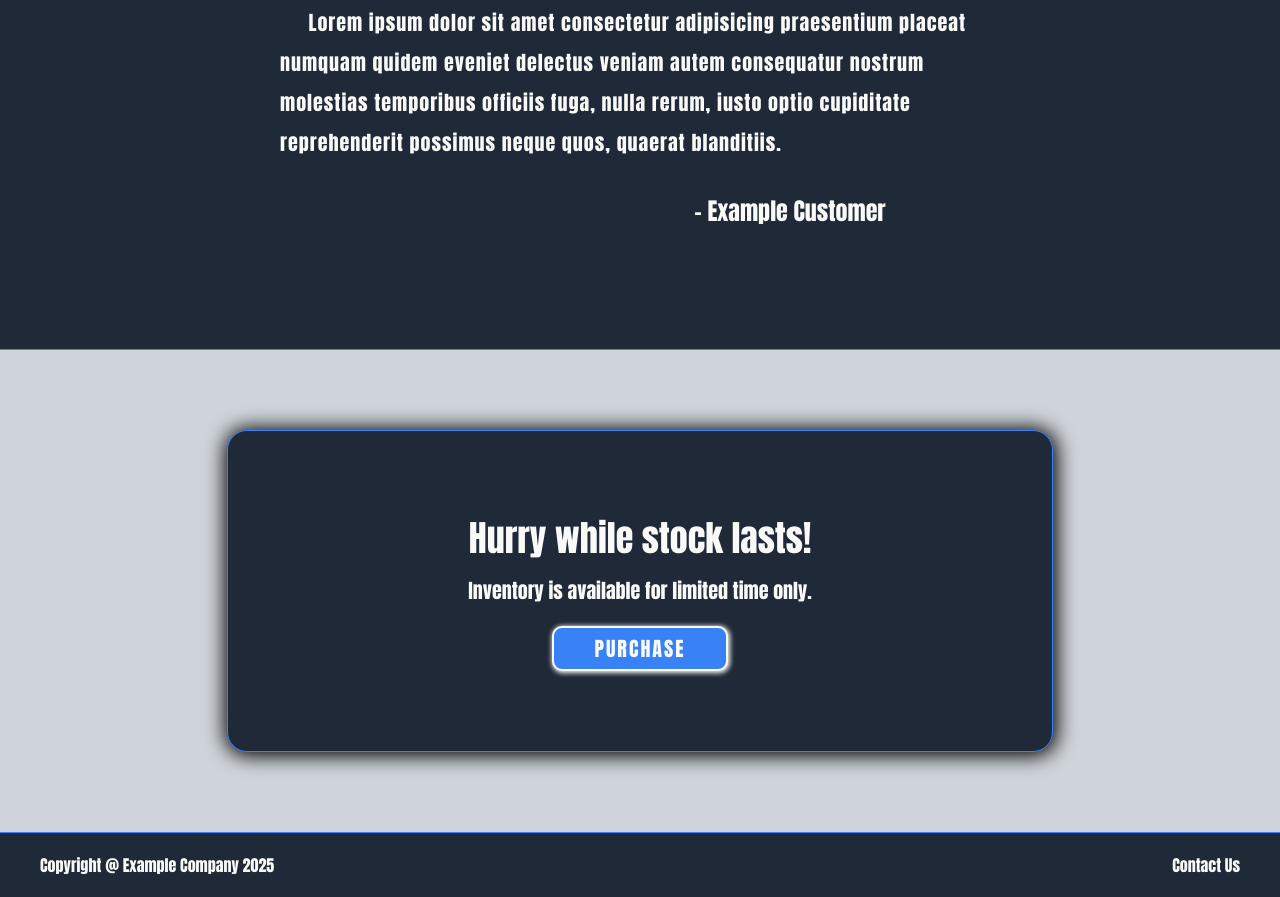
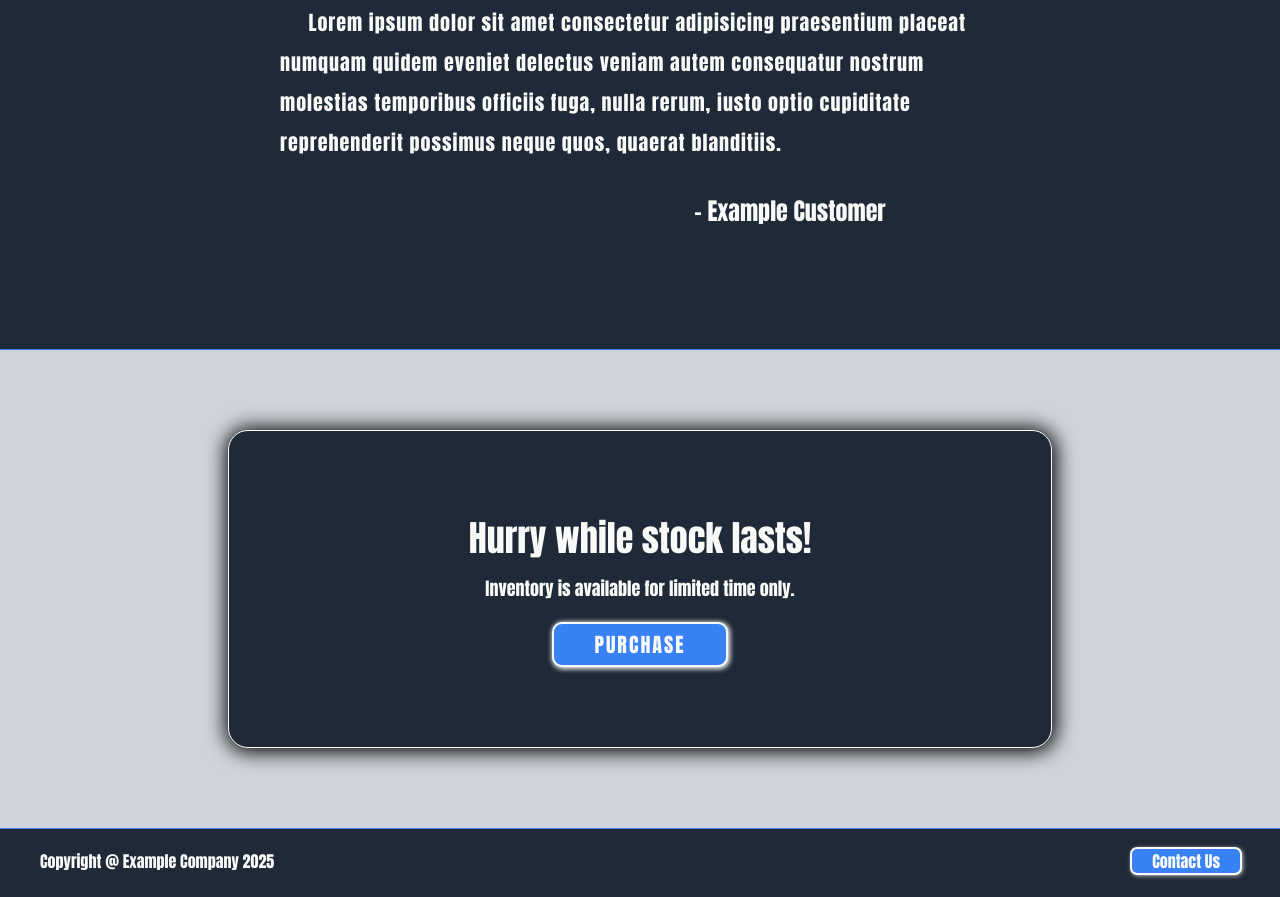
Before and after one commit to kaizen115/Odin-Landing-1, a plain HTML site: page index.html in a window 1280 px wide. Shown: the part 1106-2003 px from the top of the page. Drawn offline with Linux system fonts and the light colour scheme.

Commit message:
Minor Additons

```diff
--- a/index.html
+++ b/index.html
@@ -68,7 +68,7 @@
 </main>
 <footer class="footer-container" id="contact">
     <p class="footer-text">Copyright @ Example Company 2025</p>
-    <a href="#"><p class="footer-text">Contact Us</p></a>
+    <a href="#"><p class="footer-text footer-btn">Contact Us</p></a>
 </footer>
 </body>
 </html>
--- a/styles.css
+++ b/styles.css
@@ -54,7 +54,6 @@ a {
     color: #F9FAF8;
     font-size: 1.8rem;
     font-weight: 700;
-    text-transform: uppercase;
 }
 
 .nav-last {
@@ -231,7 +230,7 @@ a:hover {
     display: flex;
     flex-direction: column;
     padding: 8rem 24rem;
-    border: 0.1rem solid #3882f6;
+    border: 0.1rem solid #F9FAF8;
     border-radius: 2rem;
     gap: 2rem;
     box-shadow: 0.1rem 0.1rem 2rem 0.3rem;
@@ -249,7 +248,7 @@ a:hover {
 }
 
 .CTA-text {
-    font-size: 2rem;
+    font-size: 1.8rem;
 }
 
 .CTA-title,
@@ -273,3 +272,12 @@ a:hover {
     color: #F9FAF8;
     font-size: 1.6rem;
 }
+
+.footer-btn {
+    color: #F9FAF8;
+    background-color: #3882f6;
+    outline: 0.2rem solid #F9FAF8;
+    border-radius: 0.5rem;
+    padding: 0 2rem;
+    box-shadow: 0.1rem 0.1rem 0.5rem 0.1rem;
+}
```
Also changed, not shown: 1 other file.
